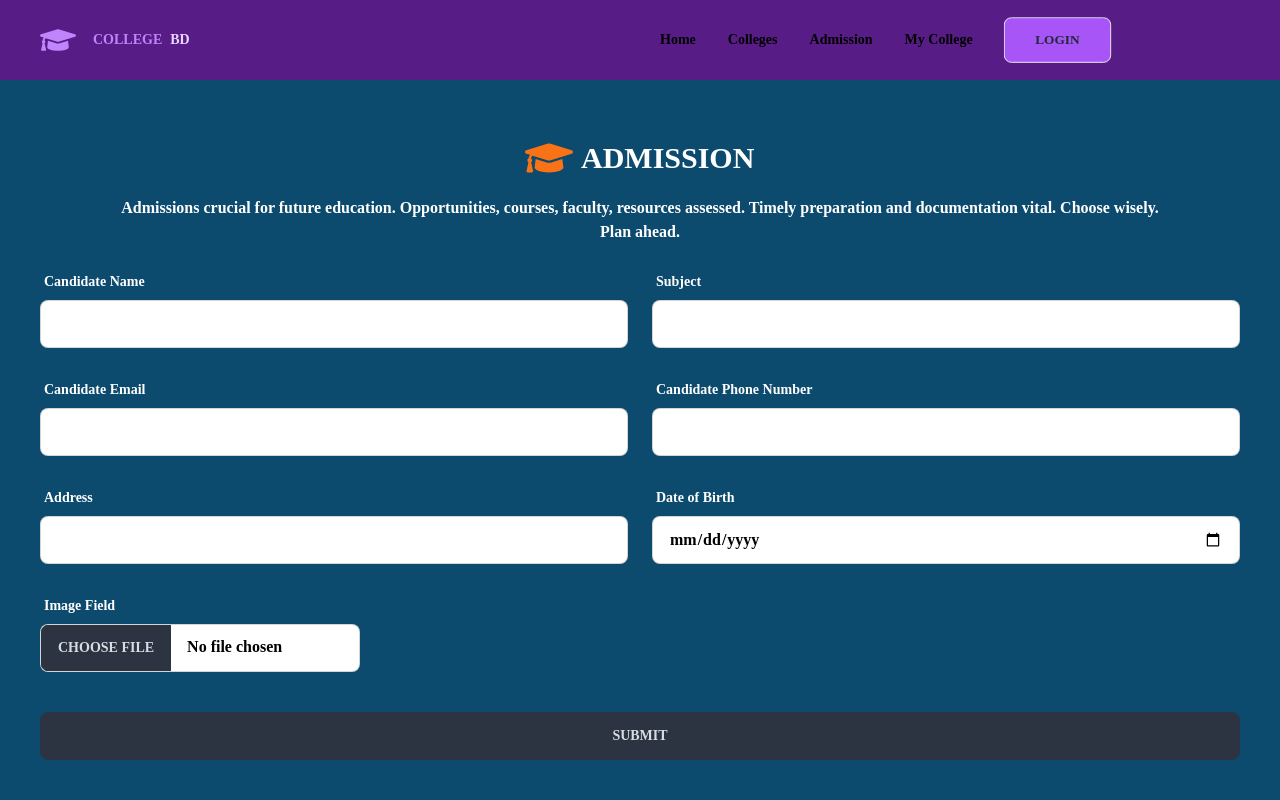
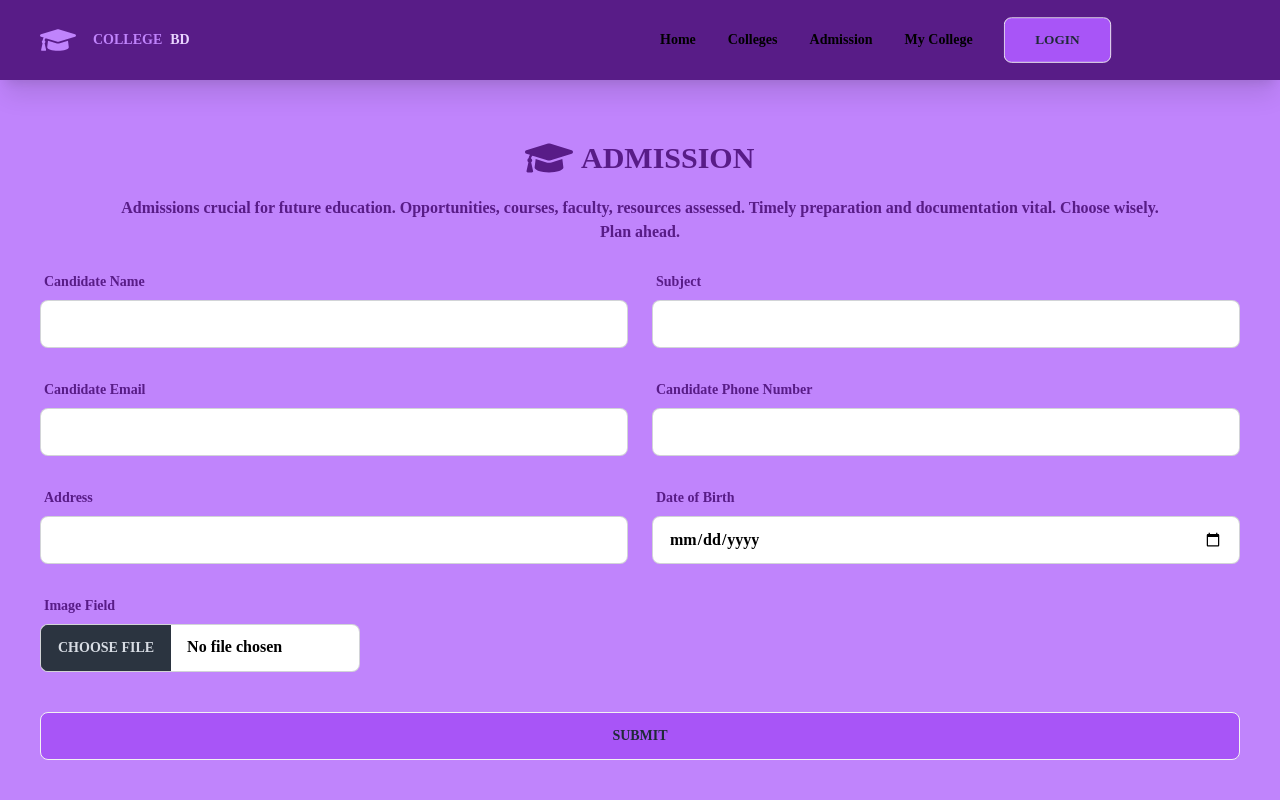
Before and after one commit to ZubaerJewel/collegeBD-Client, a React (Vite) app: page /admission in a window 1280 px wide. Shown: the top 800 px of the page. Built offline with nearby package versions, Linux system fonts and the light colour scheme; no server answers.

Commit message:
carousel banner done

```diff
--- a/src/Pages/Admissions/Admission.jsx
+++ b/src/Pages/Admissions/Admission.jsx
@@ -36,11 +36,11 @@ const Admission = () => {
     return (
 
         <div className="">
-              <div className='bg-sky-900 py-10 text-white'>
+              <div className='py-10 text-purple-900'>
 
                     <div className='flex justify-center items-center'data-aos="zoom-in"
            data-aos-duration="2000">
-                       <span className='text-5xl text-orange-500'> <FaGraduationCap></FaGraduationCap></span>
+                       <span className='text-5xl text-purple-900'> <FaGraduationCap></FaGraduationCap></span>
                     <h2 className="text-3xl text-center my-5 font-semibold ml-2 uppercase"data-aos="zoom-in"
            data-aos-duration="2000">Admission</h2>
                   </div>
@@ -51,26 +51,26 @@ const Admission = () => {
                 <div className="grid grid-cols-1 md:grid-cols-2 gap-6">
                 <div className="form-control">
                 <label className="label">
-                    <span className="label-text text-white">Candidate Name</span>
+                    <span className="label-text text-purple-900">Candidate Name</span>
                 </label>
                 <input type="text"  name="name" className="input input-bordered text-black" required />
                 </div>
                 <div className="form-control">
                 <label className="label">
-                    <span className="label-text text-white">Subject</span>
+                    <span className="label-text text-purple-900">Subject</span>
                 </label>
                 <input type="text"  name="subject" className="input input-bordered text-black" required />
 
             </div>
                 <div className="form-control">
                 <label className="label">
-                    <span className="label-text text-white">Candidate Email</span>
+                    <span className="label-text text-purple-900">Candidate Email</span>
                 </label>
                 <input type="text" name="email"  className="input input-bordered text-black" required />
                 </div>
                 <div className="form-control">
                 <label className="label">
-                    <span className="label-text text-white">Candidate Phone Number</span>
+                    <span className="label-text text-purple-900">Candidate Phone Number</span>
 
                 </label>
 
@@ -80,7 +80,7 @@ const Admission = () => {
 
                 <div className="form-control">
                 <label className="label">
-                    <span className="label-text text-white">Address</span>
+                    <span className="label-text text-purple-900">Address</span>
                 </label>
             <input type="text" name="address"className="input input-bordered text-black" required />
 
@@ -88,14 +88,14 @@ const Admission = () => {
 
                 <div className="form-control">
                 <label className="label">
-                    <span className="label-text text-white">Date of Birth</span>
+                    <span className="label-text text-purple-900">Date of Birth</span>
                 </label>
             <input type="date" name="date"  className="input input-bordered text-black" required />
 
             </div>
                 <div className="form-control">
                 <label className="label">
-                    <span className="label-text text-white">Image Field</span>
+                    <span className="label-text text-purple-900">Image Field</span>
                 </label>
             <input type="file" name="file"  className="file-input file-input-bordered w-full max-w-xs text-black" required />
 
@@ -104,7 +104,7 @@ const Admission = () => {
                 </div>
             <div className="form-control mt-6">
 
-            < input type="submit" className="btn btn-neutral btn-block mt-4" value="Submit" />
+            < input type="submit" className="btn bg-purple-500  mt-4" value="Submit" />
             </div>
                     </form>
             <div className="card-body">
--- a/src/Pages/Home/Home/Banner.jsx
+++ b/src/Pages/Home/Home/Banner.jsx
@@ -7,32 +7,62 @@ const Banner = () => {
 
         <Carousel>
                 <div>
-                    <img src="https://img.freepik.com/premium-photo/man-cap-gown-with-background-cubes-words-university-arts-it_561641-1166.jpg?w=740" />
+                    <img src="https://www.qu.edu/4af3a7/globalassets/global/media/qu/photography/0_university-wide/mount-carmel-campus/mount-carmel-campus-1440x650-20180920-guad-001.jpg" />
                     <div className="absolute items-center h-full flex transform  left-0  bottom-0 bg-gradient-to-r from-[#151515] to-[rgba(21, 21, 21, 0)]">
-          <div className='text-white space-y-5 pl-10 w-1/2'data-aos="zoom-in"
+          <div className='text-purple-300 space-y-5 pl-10 w-1/2'data-aos="zoom-in"
            data-aos-duration="2000">
-            <h1 className='mt-3 md:text-xl w-full'>Welcome to <span className="text-orange-400">Collegiate Nexus</span></h1>
-            <h2 className='md:text-5xl uppercase'>Education is the best key success in life</h2>
+            <h1 className='mt-3 md:text-xl w-full'>Welcome to <span className="text-purple-400">Colleges of Bangladesh</span></h1>
+            <h2 className='md:text-5xl '>We provided the best services from others.Education is the best key success in life</h2>
           </div>
           </div>
 
                 </div>
                 <div>
-                    <img src="https://img.freepik.com/free-vector/student-campus-flat-composition-with-university-building-background-vector-illustration_1284-81556.jpg?w=740&t=st=1690006339~exp=1690006939~hmac=f443ac53db1929b980dabd4c2994f4d2b95b0cbd3d9dc884b08a5fb44cf97236" />
+                    <img src="https://encrypted-tbn0.gstatic.com/images?q=tbn:ANd9GcSAZ3VSq6-3Rkp-WGKbexEbYXwFFV5rS2nqTw&usqp=CAU" />
                     <div className="absolute items-center h-full flex transform  left-0  bottom-0 bg-gradient-to-r from-[#151515] to-[rgba(21, 21, 21, 0)]">
-          <div className='text-white space-y-5 pl-10 w-1/2'>
-          <h1 className='mt-3 md:text-xl w-full'>Welcome to <span className="text-orange-400">Collegiate Nexus</span></h1>
-            <h2 className='md:text-4xl uppercase'>Education: Igniting minds, fuelling dreams, shaping a boundless tomorrow.</h2>
+          <div className='text-purple-300 space-y-5 pl-10 w-1/2'>
+          <h1 className='mt-3 md:text-xl w-full'>Welcome to <span className="text-purple-400">Colleges of Bangladesh</span></h1>
+            <h2 className='md:text-4xl '>We provided the best services from others.Education: Igniting minds, fuelling dreams, shaping a boundless tomorrow.</h2>
           </div>
           </div>
 
                 </div>
                 <div>
-                    <img src="https://img.freepik.com/free-vector/student-flat-concept-with-young-men-graduation-scene-with-university-campus-background-vector-illustration_1284-81557.jpg?w=740&t=st=1690006523~exp=1690007123~hmac=0f4c6d14c79c96f6b2e242f930fbe2bbae2ba56c57279881012b95a8d14645f0" />
+                    <img src="https://encrypted-tbn0.gstatic.com/images?q=tbn:ANd9GcR3bniIppaNZmxoxlw7chmfyL8JZ1wcbtvV3w&usqp=CAU" />
                     <div className="absolute items-center h-full flex transform  left-0  bottom-0 bg-gradient-to-r from-[#151515] to-[rgba(21, 21, 21, 0)]">
-          <div className='text-white space-y-5 pl-10 w-1/2'>
-          <h1 className='mt-3 md:text-xl w-full'>Welcome to <span className="text-orange-400">Collegiate Nexus</span></h1>
-            <h2 className='md:text-4xl uppercase'>Empower yourself through education, and the world becomes limitless.</h2>
+          <div className='text-purple-300 space-y-5 pl-10 w-1/2'>
+          <h1 className='mt-3 md:text-xl w-full'>Welcome to <span className="text-purple-400">Colleges of Bangladesh</span></h1>
+            <h2 className='md:text-4xl '>We provided the best services from others.Empower yourself through education, and the world becomes limitless.</h2>
+          </div>
+          </div>
+
+                </div>
+                <div>
+                    <img src="https://encrypted-tbn0.gstatic.com/images?q=tbn:ANd9GcSAZ3VSq6-3Rkp-WGKbexEbYXwFFV5rS2nqTw&usqp=CAU" />
+                    <div className="absolute items-center h-full flex transform  left-0  bottom-0 bg-gradient-to-r from-[#151515] to-[rgba(21, 21, 21, 0)]">
+          <div className='text-purple-300 space-y-5 pl-10 w-1/2'>
+          <h1 className='mt-3 md:text-xl w-full'>Welcome to <span className="text-purple-400">Colleges of Bangladesh</span></h1>
+            <h2 className='md:text-4xl '>We provided the best services from others.Education: Igniting minds, fuelling dreams, shaping a boundless tomorrow.</h2>
+          </div>
+          </div>
+
+                </div>
+                <div>
+                    <img src="https://admission.rice.edu/sites/g/files/bxs3756/files/2020-07/Admission-925x568-Visit.jpg" />
+                    <div className="absolute items-center h-full flex transform  left-0  bottom-0 bg-gradient-to-r from-[#151515] to-[rgba(21, 21, 21, 0)]">
+          <div className='text-purple-300 space-y-5 pl-10 w-1/2'>
+          <h1 className='mt-3 md:text-xl w-full'>Welcome to <span className="text-purple-400">Colleges of Bangladesh</span></h1>
+            <h2 className='md:text-4xl '>We provided the best services from others.Education: Igniting minds, fuelling dreams, shaping a boundless tomorrow.</h2>
+          </div>
+          </div>
+
+                </div>
+                <div>
+                    <img src="https://encrypted-tbn0.gstatic.com/images?q=tbn:ANd9GcTJV5MNZJ3WvhDT-27OPA6AS4_ZBuCN-Lb3OA&usqp=CAU" />
+                    <div className="absolute items-center h-full flex transform  left-0  bottom-0 bg-gradient-to-r from-[#151515] to-[rgba(21, 21, 21, 0)]">
+          <div className='text-purple-300 space-y-5 pl-10 w-1/2'>
+          <h1 className='mt-3 md:text-xl w-full'>Welcome to <span className="text-purple-400">Colleges of Bangladesh</span></h1>
+            <h2 className='md:text-4xl '>We provided the best services from others.Education: Igniting minds, fuelling dreams, shaping a boundless tomorrow.</h2>
           </div>
           </div>
 
--- a/src/Pages/Home/Home/ThreeCard.jsx
+++ b/src/Pages/Home/Home/ThreeCard.jsx
@@ -12,10 +12,11 @@ const ThreeCard = () => {
     return (
         <div className='my-20 mx-10'data-aos="zoom-in"
         data-aos-duration="1000">
-            <div className='flex items-center text-orange-500'>
-           <span className='text-2xl mr-1'> <FaGraduationCap></FaGraduationCap></span>
-            <h2 className="text-base uppercase font-semibold">OUR top three colleges</h2>
+             <div className='flex justify-center'>
+           <span className='text-4xl mr-1'> <FaGraduationCap></FaGraduationCap></span>
+            <h2 className="text-4xl  uppercase font-semibold">OUR top three colleges</h2>
             </div>
+
             <h2 className='text-4xl uppercase mt-3'>our best college</h2>
             <div className='grid md:grid-cols-3 gap-5 mt-16'>
             {
--- a/src/component/SearchButton.jsx
+++ b/src/component/SearchButton.jsx
@@ -1,13 +1,13 @@
 
 const SearchButton = () => {
     return (
-        <div className="mt-5 mb-10 flex justify-between ">
+        <div className="mt-5 mb-10 flex justify-center ">
             <div>
 
             </div>
-          <div className="flex">
-          <input type="text" placeholder="Type here" className="ml-2 input input-bordered w-full max-w-xs" />
-            <button className="btn btn-accent ml-5">Search</button>
+          <div className="flex ">
+          <input type="text" placeholder="Text here" className="ml-2 input input-bordered w-full max-w-xs" />
+            <button className="btn ml-5">Search</button>
           </div>
         </div>
     );
```
